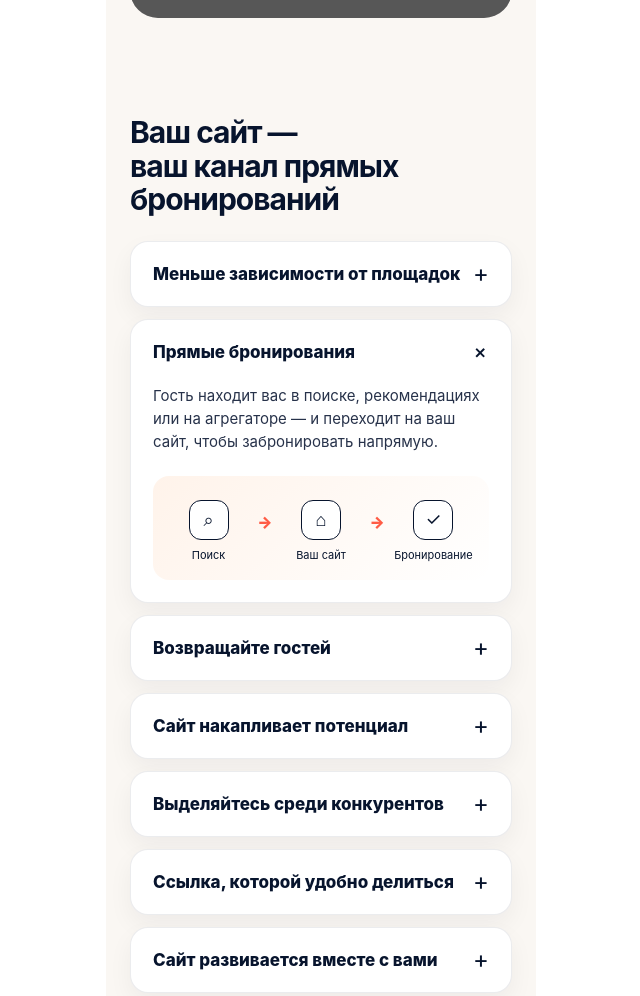
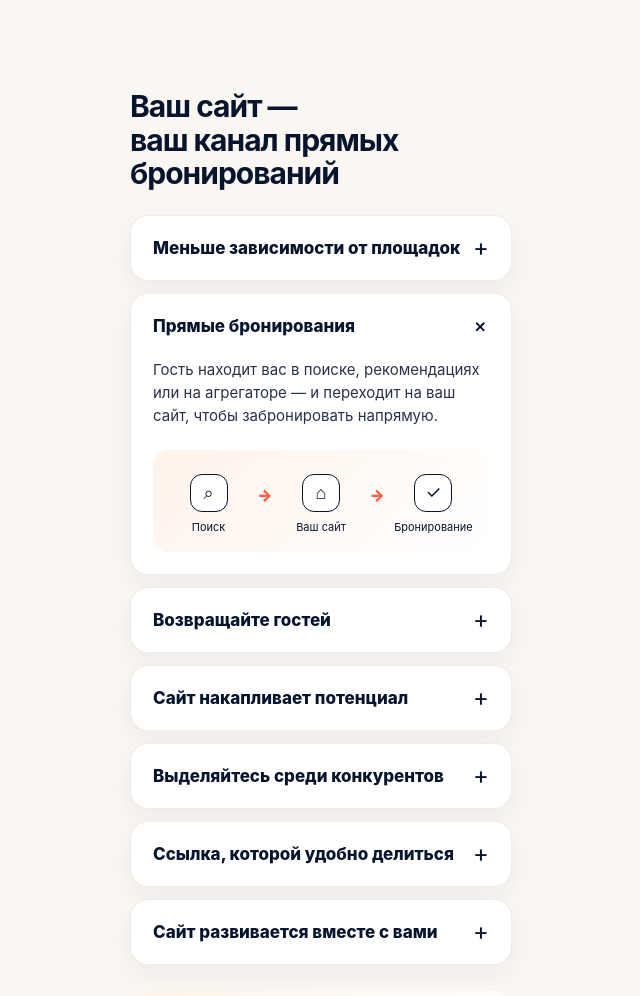
Before and after one commit to vadimdegtyarev-sbora/sbora, a plain HTML site: page index.html in a window 1280 px wide. Shown: the part 1579-2575 px from the top of the page, without its empty margins (319-959 px from the left). Drawn offline with Linux system fonts and the light colour scheme; grey boxes are pictures that could not be loaded.

Commit message:
Update index.html

```diff
--- a/index.html
+++ b/index.html
@@ -5,6 +5,21 @@
 <meta name="viewport" content="width=device-width, initial-scale=1.0">
 <title>Sbora — ваш канал прямых бронирований</title>
 <style>
+ html,
+body{
+  margin:0;
+  padding:0;
+  width:100%;
+  background:#faf7f3;
+}
+
+body{
+  overflow-x:hidden;
+}
+
+*{
+  box-sizing:border-box;
+}
  .sbora-faq{
   padding:24px 0 10px;
 }
@@ -59,8 +74,9 @@
     font-family: Inter, Arial, sans-serif;
     background: #faf7f3;
     color: #07142d;
-    max-width: 430px;
-    margin: 0 auto;
+    width:100%;
+max-width:430px;
+margin:0 auto;
     overflow-x: hidden;
   }
 
```
